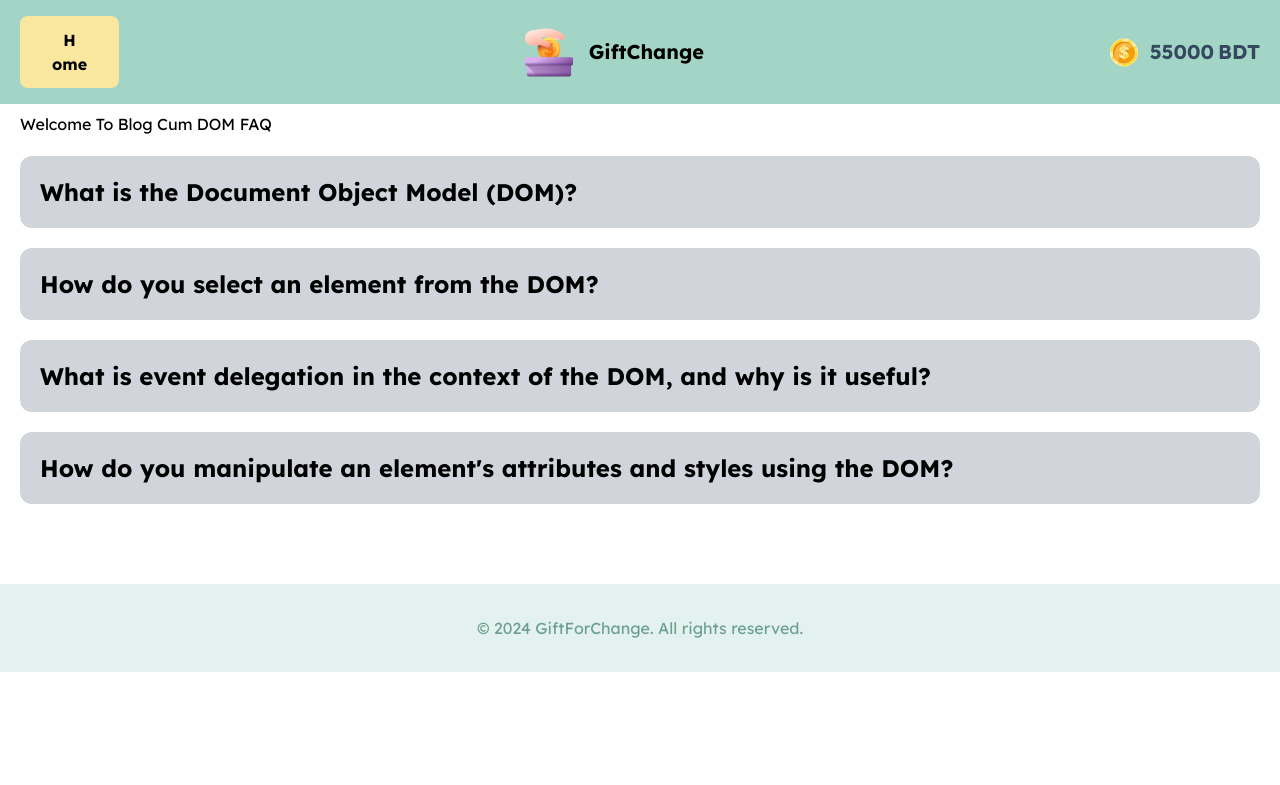
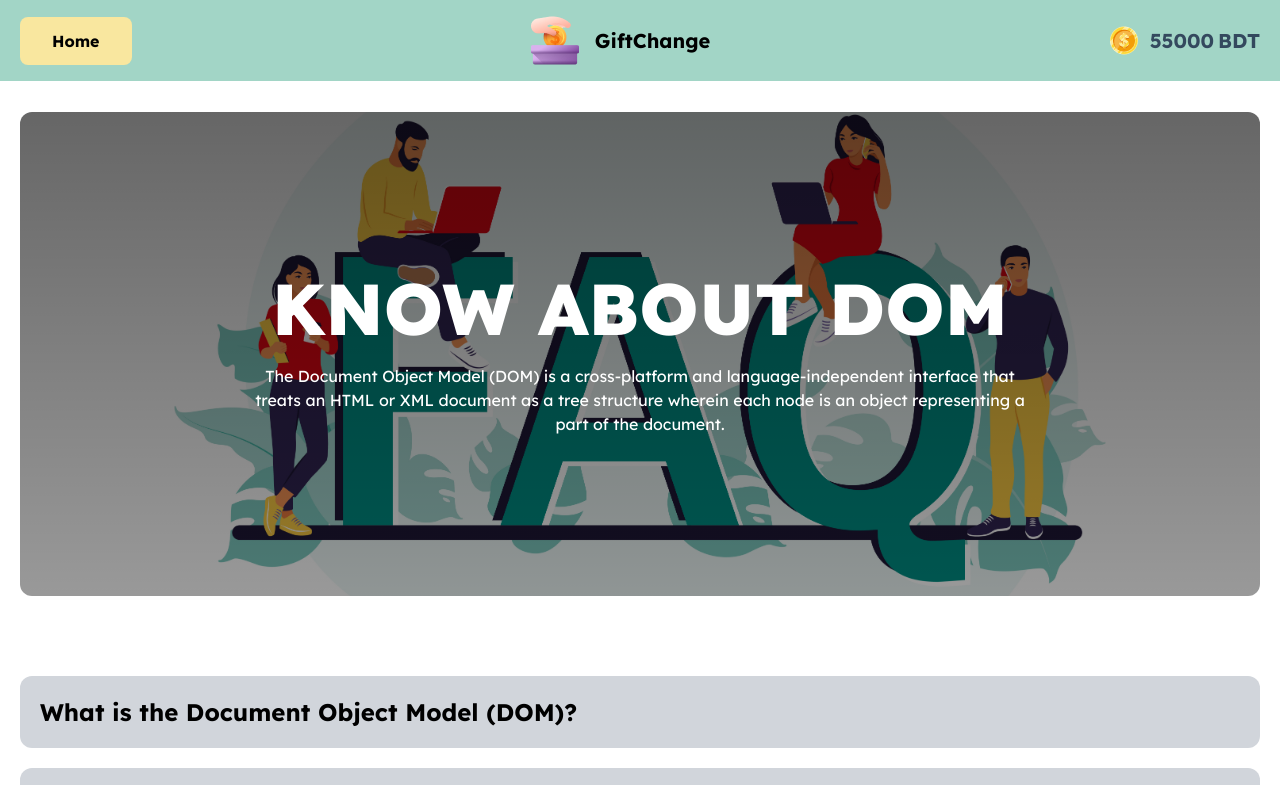
Before and after one commit to nayeem-webdev/B10A5-md-nayeem-uddin, a plain HTML site: page blog.html in a window 1280 px wide. Shown: the top 785 px of the page. Drawn offline with nearby package versions, Linux system fonts and the light colour scheme.

Commit message:
blog cover

```diff
--- a/blog.html
+++ b/blog.html
@@ -42,24 +42,53 @@
               id="homePage"
               class="py-3 px-5 md:px-8 font-bold bg-accent rounded-lg"
             >
-              H<span class="hidden md:block">ome</span>
+              <span class="hidden sm:block">Home</span>
+              <span class="block sm:hidden">H</span>
             </button>
           </div>
           <div class="flex items-center gap-4">
-            <img class="w-8 md:w-full" src="./assets/logo.png" alt="Logo Icon" />
-            <p class="hidden md:block font-bold text-xl">GiftChange</p>
+            <img
+              class="w-8 sm:w-full"
+              src="./assets/logo.png"
+              alt="Logo Icon"
+            />
+            <p class="hidden sm:block font-bold text-xl">GiftChange</p>
           </div>
-          <div class="font-bold text-textPri flex flex-col md:flex-row items-center gap-1 text-xl">
+          <div
+            class="font-bold text-textPri flex flex-col sm:flex-row items-center gap-1 text-xl"
+          >
             <img class="mr-2" src="./assets/coin.png" alt="Coin" />
             <span id="accountBalance">55000</span>
-            <span class="hidden md:block">BDT</span>
+            <span class="hidden sm:block">BDT</span>
           </div>
         </nav>
       </div>
     </header>
     <main class="pt-28 container mx-auto px-5">
-      <h1>Welcome To Blog Cum DOM FAQ</h1>
-      <div class="bg-gray-300 p-5 rounded-xl mt-5">
+      <div
+        class="container mx-auto rounded-xl bg-cover bg-no-repeat bg-center py-40 px-10 flex flex-col justify-center"
+        style="
+          background-image: linear-gradient(
+              to bottom,
+              rgba(0, 0, 0, 0.6),
+              rgba(0, 0, 0, 0.4)
+            ),
+            url('./assets/blogHero.jpg');
+        "
+      >
+        <h1
+          class="text-white font-extrabold text-4xl lg:text-7xl text-center leading-tight"
+        >
+          KNOW ABOUT DOM
+        </h1>
+        <p class="text-white w-full lg:w-2/3 text-center mx-auto mt-5">
+          The Document Object Model (DOM) is a cross-platform and
+          language-independent interface that treats an HTML or XML document as
+          a tree structure wherein each node is an object representing a part of
+          the document.
+        </p>
+      </div>
+      <div class="bg-gray-300 p-5 rounded-xl mt-20">
         <h1
           onclick="openAccordion(this)"
           class="cursor-pointer text-2xl font-bold"
```
Also changed, not shown: index.html (+7 -6 lines), assets/blogHero.jpg (added).
